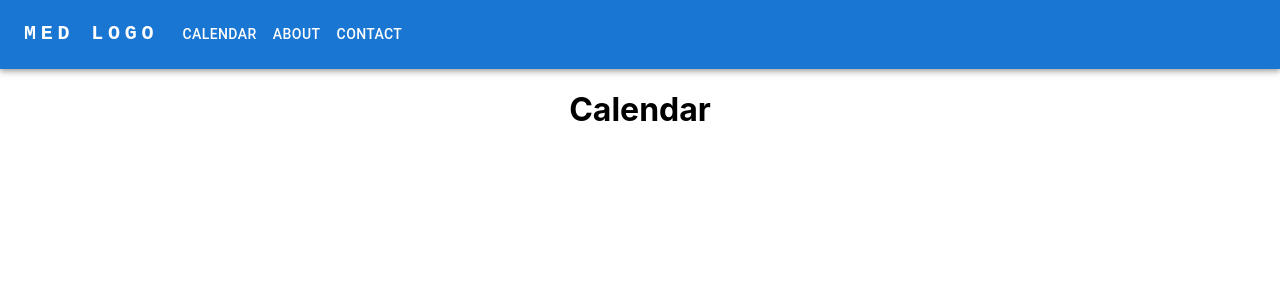
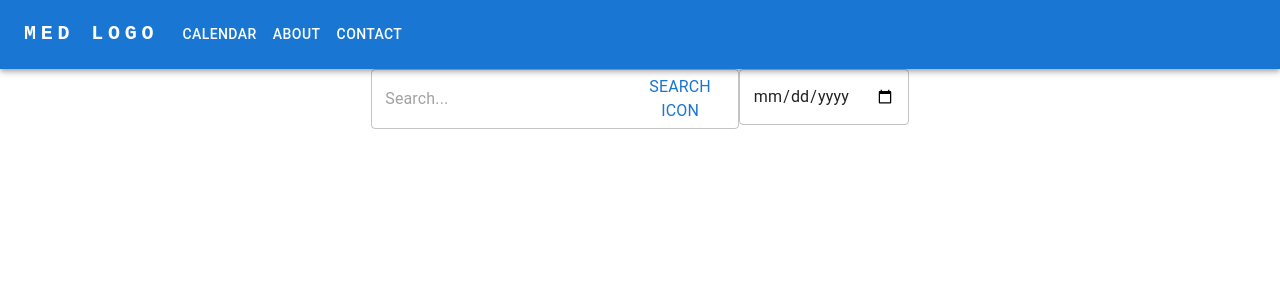
Before and after one commit to aPeoplesCalendar/apc-web, a React (Create React App) app: page /calendar in a window 1280 px wide. Shown: the top 300 px of the page. Built offline with nearby package versions, Linux system fonts and the light colour scheme.

Commit message:
added sub calendar components, moving parts on homepage, material ui types, query params

```diff
--- a/package.json
+++ b/package.json
@@ -12,6 +12,7 @@
     "@testing-library/react": "^13.4.0",
     "@testing-library/user-event": "^13.5.0",
     "@types/jest": "^27.5.2",
+    "@types/material-ui": "^0.21.12",
     "@types/node": "^16.18.11",
     "@types/react": "^18.0.26",
     "@types/react-dom": "^18.0.10",
--- a/src/App.tsx
+++ b/src/App.tsx
@@ -13,13 +13,17 @@ function App() {
     <div className="App">
       <Router>
         <NavBar />
+        {/* TO DO: proper layout component goes here */}
+        <div style={{ width: "80%", margin: "auto" }}>
           <Routes>
             <Route path={ROUTES.HOME} element={<Homepage />} />
             <Route path={ROUTES.ABOUT} element={<About />} />
-          <Route path={ROUTES.CALENDAR} element={<Calendar />} />
+            {/* how to standardize this route? */}
+            <Route path={"calendar/*"} element={<Calendar />} />
             <Route path={ROUTES.CONTACT} element={<Contact />} />
             <Route path={ROUTES.SPECIFIC_EVENT} element={<SpecificEvent />} />
           </Routes>
+        </div>
       </Router>
     </div>
   );
--- a/src/components/Calendar/Calendar.tsx
+++ b/src/components/Calendar/Calendar.tsx
@@ -1,3 +1,90 @@
+import { Button, TextField, Typography } from "@mui/material";
+import { useState } from "react";
+import { Route, Routes, useLocation, useNavigate } from "react-router-dom";
+import { ROUTES } from "../../constants/routes";
+import { SpecificEvent } from "../SpecificEvent/SpecificEvent";
+import { formatDateQueryParam } from "./Calendar.utils";
+import { SpecificDay } from "./SpecificDay/SpecificDay";
+import { SpecificSearch } from "./SpecificSearch/SpecificSearch";
+
 export const Calendar = () => {
-    return <h1>Calendar</h1>;
+  const { search } = useLocation();
+  const day = new URLSearchParams(search).get("day") ?? "";
+  const navigate = useNavigate();
+
+  const [displayedDateInput, setDisplayedDateInput] = useState(
+    formatDateQueryParam(day)
+  );
+  const [searchValue, setSearchValue] = useState("");
+
+  const handleNewDate = (e: any): void => {
+    // if the user did something weird and the given date is falsy, don't run anything
+    if (!e.target.value) {
+      return;
+    }
+    setSearchValue("");
+    setDisplayedDateInput(e.target.value);
+    // else, split the date string up into an array by dash character
+    let newDateString = e.target.value.split("-");
+    // remove any zero padding from day and month
+    if (newDateString[1][0] === "0") {
+      newDateString[1] = newDateString[1].slice(1);
+    }
+    if (newDateString[2][0] === "0") {
+      newDateString[2] = newDateString[2].slice(1);
+    }
+    // create the lookup key to use with eventLibrary
+    newDateString = [newDateString[1], newDateString[2]].join("-");
+    navigate({
+      pathname: ROUTES.CALENDAR_DAY,
+      search: `?day=${newDateString}`,
+    });
   };
+
+  const trackSearch = (e: any) => {
+    setSearchValue(e.target.value);
+  };
+
+  const handleSearch = () => {
+    console.log("handleSearch running...");
+    setDisplayedDateInput("");
+    console.log("search", search);
+    const oldSearchTerm = new URLSearchParams(search).get("query");
+    console.log("oldSearchTerm", oldSearchTerm);
+    if (oldSearchTerm !== searchValue) {
+      navigate({
+        pathname: ROUTES.CALENDAR_SEARCH,
+        search: `?query=${searchValue}`,
+      });
+    }
+  };
+
+  return (
+    <div>
+      <div>
+        <TextField
+          placeholder="Search..."
+          onChange={trackSearch}
+          value={searchValue}
+          InputProps={{
+            endAdornment: (
+              <Button type="submit" onClick={handleSearch}>
+                <Typography>Search icon</Typography>
+              </Button>
+            ),
+          }}
+        />
+        <TextField
+          type="date"
+          value={displayedDateInput}
+          onChange={handleNewDate}
+        />
+      </div>
+      <Routes>
+        <Route path={ROUTES.CALENDAR_DAY} element={<SpecificDay />} />
+        <Route path={ROUTES.CALENDAR_SEARCH} element={<SpecificSearch />} />
+        <Route path={ROUTES.SPECIFIC_EVENT} element={<SpecificEvent />} />
+      </Routes>
+    </div>
+  );
+};
--- /dev/null
+++ b/src/components/Calendar/Calendar.utils.ts
@@ -0,0 +1,22 @@
+/**
+ * @param dateQueryParam date in the form MM-DD (no zero pads)
+ * @returns YYYY-MM-DD (zero pads)
+ */
+export const formatDateQueryParam = (dateQueryParam: string | undefined) => {
+  if (!dateQueryParam) {
+    return "";
+  }
+  // move to formatting function
+  const splitDateString = dateQueryParam.split("-");
+  // handle leap year case
+  const year = dateQueryParam === "2-29" ? "2024" : new Date().getFullYear();
+  // add any necessary zero padding to day and month
+  let [month, queryDay] = splitDateString;
+  if (month.length === 1) {
+    month = `0${month}`;
+  }
+  if (queryDay.length === 1) {
+    queryDay = `0${queryDay}`;
+  }
+  return `${year}-${month}-${queryDay}`;
+};
--- /dev/null
+++ b/src/components/Calendar/SpecificDay/SpecificDay.tsx
@@ -0,0 +1,3 @@
+export const SpecificDay = () => {
+  return <p>Specific Day</p>;
+};
--- /dev/null
+++ b/src/components/Calendar/SpecificEvent/SpecificEvent.tsx
@@ -0,0 +1,3 @@
+export const SpecificEvent = () => {
+  return <p>Specific Event</p>;
+};
--- /dev/null
+++ b/src/components/Calendar/SpecificSearch/SpecificSearch.tsx
@@ -0,0 +1,3 @@
+export const SpecificSearch = () => {
+  return <p>Specific Search</p>;
+};
--- a/src/components/Homepage/Homepage.tsx
+++ b/src/components/Homepage/Homepage.tsx
@@ -1,3 +1,61 @@
+import { Typography } from "@mui/material";
+import { useEffect, useState } from "react";
+import { supabase } from "../../supabaseClient";
+import { DatabaseEvent } from "../../types/types";
+import { HomepageEvent } from "./HomepageEvent";
+
 export const Homepage = () => {
-  return <h1>Homepage</h1>;
+  const [eventOTD, setEventOTD] = useState<DatabaseEvent>();
+  const [loading, setLoading] = useState<boolean>(false);
+
+  const fetchEventOfTheDay = async () => {
+    setLoading(true);
+    // format of MM/DD/ no zero pads
+    const todayString = `${new Date().getMonth() + 1}/${new Date().getDate()}/`;
+    const { data: todayEvents } = await supabase
+      .from("eventLibrary")
+      .select()
+      .like("date", `${todayString}%`);
+    // set event of the day to today event with longest description
+    setEventOTD(
+      todayEvents?.reduce(
+        (maxEvent: DatabaseEvent, currentEvent: DatabaseEvent) =>
+          maxEvent.description.length > currentEvent.description.length
+            ? maxEvent
+            : currentEvent
+      )
+    );
+    setLoading(false);
+  };
+
+  useEffect(() => {
+    fetchEventOfTheDay();
+  }, []);
+
+  return (
+    <div>
+      <Typography variant="h3">A People's Calendar</Typography>
+      <Typography>
+        Lorem Ipsum is simply dummy text of the printing and typesetting
+        industry. Lorem Ipsum has been the industry's standard dummy text ever
+        since the 1500s, when an unknown printer took a galley of type and
+        scrambled it to make a type specimen book.
+      </Typography>
+      <Typography>
+        It has survived not only five centuries, but also the leap into
+        electronic typesetting, remaining essentially unchanged. It was
+        popularised in the 1960s with the release of Letraset sheets containing
+        Lorem Ipsum passages, and more recently with desktop publishing software
+        like Aldus PageMaker including versions of Lorem Ipsum.
+      </Typography>
+      <HomepageEvent
+        loading={loading}
+        title={eventOTD?.title}
+        date={eventOTD?.date}
+        otd={eventOTD?.otd}
+        imgSrc={eventOTD?.imgSrc}
+        imgAltText={eventOTD?.imgAltText}
+      />
+    </div>
+  );
 };
--- /dev/null
+++ b/src/components/Homepage/HomepageEvent.tsx
@@ -0,0 +1,51 @@
+import { useEffect, useState } from "react";
+import { Paper, Skeleton, Typography } from "@mui/material";
+import { supabase } from "../../supabaseClient";
+
+export interface IHomepageEventProps {
+  loading: boolean;
+  title: string | undefined;
+  date: string | undefined;
+  otd: string | undefined;
+  imgSrc: string | undefined;
+  imgAltText: string | undefined;
+}
+
+export const HomepageEvent = ({
+  loading,
+  title,
+  date,
+  otd,
+  imgSrc,
+  imgAltText,
+}: IHomepageEventProps) => {
+  const [fetchedImgSrc, setFetchedImgSrc] = useState<string>("");
+
+  const fetchImageUrl = async (imagePath: string) => {
+    const { data } = await supabase.storage
+      .from("event-photos")
+      .getPublicUrl(imagePath);
+    setFetchedImgSrc(data?.publicUrl ?? "");
+  };
+
+  useEffect(() => {
+    if (imgSrc) {
+      fetchImageUrl(imgSrc);
+    }
+  }, [imgSrc]);
+
+  if (loading) {
+    return <Skeleton />;
+  }
+
+  return (
+    <Paper>
+      <Typography>{title}</Typography>
+      <Typography>{date}</Typography>
+      <div>
+        <img src={fetchedImgSrc} alt={imgAltText} />
+      </div>
+      <Typography>{otd}</Typography>
+    </Paper>
+  );
+};
--- a/src/components/Navbar/NavBar.tsx
+++ b/src/components/Navbar/NavBar.tsx
@@ -27,13 +27,17 @@ export const NavBar = () => {
 
   const handleNavItemClick = (route: string) => {
     handleCloseNavMenu();
-    navigate(route);
+    // format of MM-DD no zero pads
+    const todayString = `${new Date().getMonth() + 1}-${new Date().getDate()}`;
+    const search =
+      route === ROUTES.CALENDAR_GENERIC ? `?day=${todayString}` : "";
+    navigate({ pathname: route, search });
   };
 
   const pages = [
     {
       navText: "Calendar",
-      route: ROUTES.CALENDAR,
+      route: ROUTES.CALENDAR_GENERIC,
     },
     {
       navText: "About",
@@ -42,7 +46,7 @@ export const NavBar = () => {
     {
       navText: "Contact",
       route: ROUTES.CONTACT,
-    }
+    },
   ];
 
   return (
--- a/src/constants/routes.ts
+++ b/src/constants/routes.ts
@@ -1,6 +1,8 @@
 export const ROUTES = {
   ABOUT: "/about",
-  CALENDAR: "/calendar",
+  CALENDAR_GENERIC: "/calendar",
+  CALENDAR_DAY: "/calendar/day",
+  CALENDAR_SEARCH: "/calendar/search",
   CONTACT: "/contact",
   HOME: "/",
   SPECIFIC_EVENT: "/calendar/events/:eventName",
--- /dev/null
+++ b/src/types/types.ts
@@ -0,0 +1,11 @@
+export interface DatabaseEvent {
+  category: string;
+  date: string;
+  title: string;
+  imgSrc: string;
+  imgAltText: string;
+  NSFW: boolean;
+  description: string;
+  sources: string;
+  otd: string;
+}
```
Also changed, not shown: 2 other files (tests, documents, lock files or other folders). Lines whose indentation alone changed are shown as unchanged.
